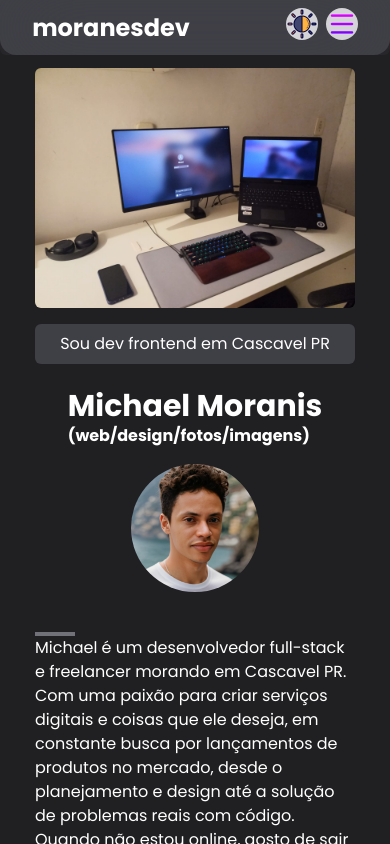
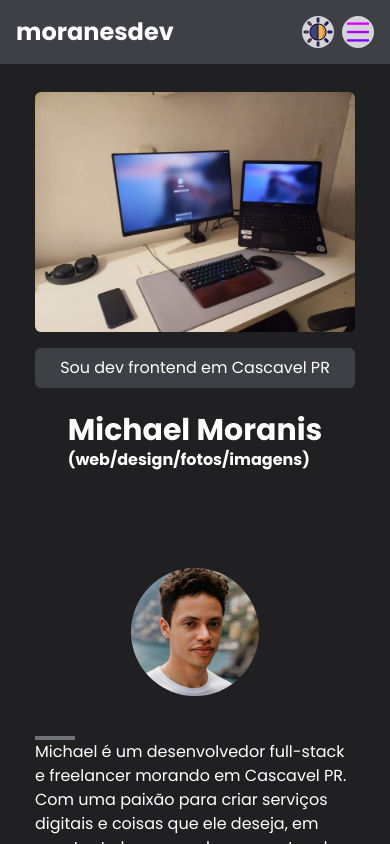
Before and after one commit to MichaelMoranis/portifolio, a React (Vite) app: page / in a window 390 px wide. Shown: the top 844 px of the page. Built offline with nearby package versions, Linux system fonts and the light colour scheme.

Commit message:
aplicando responsividade para telas maiores com tailwindcss

```diff
--- a/src/App.tsx
+++ b/src/App.tsx
@@ -8,7 +8,7 @@ import { motion } from "framer-motion";
 function App() {
   return (
     <motion.div
-      className="box"
+      className="box flex justify-center items-center m-auto w-full"
       initial={{ opacity: 0, scale: 0.5 }}
       animate={{ opacity: 1, scale: 1 }}
       transition={{
@@ -17,7 +17,7 @@ function App() {
         ease: [0, 0.71, 0.2, 1.01],
       }}
     >
-      <section className="flex flex-col items-center gap-6 mt-5 w-80 md:flex-row md:w-full lg:max-w-4xl p-4">
+      <section className="flex flex-col items-center justify-center m-auto md:mt-5 gap-6 mt-5 w-80 md:w-full lg:max-w-4xl p-4">
         <Banner />
         <Perfil />
         <WorkText textWork="Michael é um desenvolvedor full-stack e freelancer morando em Cascavel PR. Com uma paixão para criar serviços digitais e coisas que ele deseja, em constante busca por lançamentos de produtos no mercado,  desde o planejamento e design até a solução de problemas reais com código. Quando não estou online, gosto de sair com minha câmera, ouvir musica, praticar meditação etc. Faço meu serviço como freela, entre em contato para conversarmos sobre negócios e fazer orçamentos!" />
--- a/src/components/Banner/index.tsx
+++ b/src/components/Banner/index.tsx
@@ -3,7 +3,7 @@ import Bar from "../Bar";
 
 function Banner() {
   return (
-    <div className="flex flex-col items-center justify-between w-80">
+    <div className="flex flex-col items-center content-center justify-between w-80 md:mt-10 md:w-full lg:w-full">
       <div className="w-fullj pb-4">
         <img
           className="rounded-md w-96"
--- a/src/components/Bar/index.tsx
+++ b/src/components/Bar/index.tsx
@@ -4,7 +4,7 @@ interface TextProps {
 
 function Bar({ text }: TextProps) {
   return (
-    <div className="flex items-center justify-center bg-zinc-700 rounded-md p-2 text-center w-80 sm:w-2/3 md:w-4/3 text-white">
+    <div className="flex items-center justify-center bg-zinc-700 rounded-md p-2 text-center w-80 md:w-96 text-white lg:w-96">
       {text}
     </div>
   );
--- a/src/components/Button/index.tsx
+++ b/src/components/Button/index.tsx
@@ -3,7 +3,7 @@ import { Link } from "react-router-dom";
 
 function Button() {
     return (
-        <Link to='/works' className="flex items-center justify-center gap-2 w-full bg-indigo-950 text-zinc-300 font-bold text-1xl p-1 rounded-lg border-2">
+        <Link to='/works' className="flex items-center justify-center gap-2 w-full md:w-2/3 bg-indigo-950 text-zinc-300 font-bold text-1xl p-1 rounded-lg border-2">
                Meus trabalhos
             <FaLocationArrow />
         </Link>
--- a/src/components/Footer/index.tsx
+++ b/src/components/Footer/index.tsx
@@ -1,7 +1,7 @@
 function Footer() {
     return (
         <div>
-           <div className="flex flex-col items-center justify-center">
+           <div className="flex flex-col items-center justify-center mt-10 mb-4">
             <p className="font-xs">@moranisdev 2024.</p>
             <p className="font-xs"> desenvolvido por @moranisdev.</p>
            </div>
--- a/src/components/LayoutRouter/Layout.tsx
+++ b/src/components/LayoutRouter/Layout.tsx
@@ -27,53 +27,45 @@ function Layout() {
   return (
     <div className={darkMode ? "dark" : ""}>
       <div
-        className={`flex flex-col items-center gap-5 justify-evenly w-full md:max-w-2xl lg:max-w-4xl p-4 dark:bg-zinc-100 ${
+        className={`flex flex-col items-center justify-center min-h-screen w-full p-4 mb-4 dark:bg-zinc-100 ${
           darkMode ? "text-black" : "text-white"
         } font-regular`}
       >
-        <main className="flex flex-col items-center gap-5 justify-evenly w-full lg:max-w-4xl p-4">
         <header
-            className={`flex items-center justify-center w-full rounded-b-2xl fixed top-0 left-0 z-10 ${
+          className={`flex items-center justify-center w-full fixed top-0 left-0 z-10 p-4 ${
             darkMode ? "bg-zinc-400" : "bg-zinc-700"
-            }`}
+          } backdrop-blur-2xl`}
         >
-            <div className="flex w-full justify-center gap-24 items-center p-2 backdrop-blur-2xl rounded-md">
-              <div>
+          <div className="flex w-full max-w-4xl justify-between items-center">
             <h1 className="font-bold text-2xl hover:underline">
               <Link to="/">moranesdev</Link>
             </h1>
-              </div>
-              <ul className="gap-4  font-bold text-2xl hidden sm:flex justify-between">
-                <li className="hover:underline">posts</li>
+            <ul className="gap-4 font-bold text-2xl hidden sm:flex">
+              <li className="hover:underline"><Link to="/works">Projetos</Link></li>
               <li className="hover:underline">
-                  <Link to="/works">jobs</Link>
+                <Link to="/setup">Itens Pc</Link>
               </li>
-                <li className="hover:underline">sobre</li>
+              <li className="hover:underline"><Link to="/images">Fotos</Link></li>
             </ul>
-              <nav>
-                <ul className="flex gap-2 items-center justify-between">
-                  <li>
+            <nav className="flex gap-2 items-center">
               <button onClick={toggleDisplayMode}>
                 <img
                   src={sunIcon}
                   className="h-8 w-8 md:w-12 md:h-12 bg-zinc-300 rounded-full"
                 />
               </button>
-                  </li>
-                  <li>
               <button>
                 <img
                   src={burguerMenu}
                   className="h-8 w-8 md:w-12 md:h-12 bg-zinc-300 rounded-full"
                 />
               </button>
-                  </li>
-                </ul>
             </nav>
           </div>
         </header>
+        <main className="flex flex-col items-center justify-center flex-grow w-full max-w-4xl mt-10">
           <motion.div
-            className="box"
+            className="w-full m-auto"
             initial={{ opacity: 0, scale: 0.5 }}
             animate={{ opacity: 1, scale: 1 }}
             transition={{
--- a/src/components/Perfil/index.tsx
+++ b/src/components/Perfil/index.tsx
@@ -2,7 +2,7 @@ import perfil from "../../assets/perfilmod.png"
 
 function Perfil() {
     return (
-       <div className="flex flex-col md:flex-row items-center m-auto justify-between w-full  sm:w-2/3 md:w-4/3">
+       <div className="flex flex-col md:flex-row items-center m-auto justify-between w-full  sm:w-2/3 md:w-4/3 lg:w-3/5 lg:justify-around gap-20">
           <div className="flex flex-col justify-center">
             <h2 className="font-bold text-3xl">
                 Michael Moranis
--- a/src/pages/images.tsx
+++ b/src/pages/images.tsx
@@ -17,7 +17,7 @@ function Images() {
         ease: [0, 0.71, 0.2, 1.01],
       }}
     >
-      <section className="flex flex-col items-center gap-5 justify-evenly mx-4 w-80 mt-10 md:flex-row md:w-full lg:max-w-4xl p-4">
+      <section className="flex flex-col items-center gap-8 justify-evenly mx-auto w-80 lg:max-w-4xl md:flex-wrap lg:flex-wrap p-4 md:w-full md:flex-row mt-10">
         <div className="flex flex-col w-full gap-4">
           <h1 className="font-regular font-bold text-4xl ">
             Minha seção de imagens amadoras usando uma Canon T6 Rebel EOS!
--- a/src/pages/setup.tsx
+++ b/src/pages/setup.tsx
@@ -15,7 +15,7 @@ function Setup() {
         ease: [0, 0.71, 0.2, 1.01],
       }}
     >
-      <section className="flex flex-col items-center gap-6 justify-evenly mt-10 w-80 md:flex-row md:w-full lg:max-w-4xl p-4">
+      <section className="flex flex-col items-center gap-8 justify-evenly mx-auto mt-10 w-80 lg:max-w-4xl md:flex-wrap lg:flex-wrap p-4 md:w-full md:flex-row">
         <div className="flex flex-col w-full gap-8">
           <h1 className="font-regular font-bold text-4xl ">
             Gosto muito de itens para mesa home office e peças para pc, esses
--- a/src/pages/works.tsx
+++ b/src/pages/works.tsx
@@ -17,8 +17,7 @@ function Works() {
         ease: [0, 0.71, 0.2, 1.01],
       }}
     >
-      <section className="flex flex-col items-center gap-6 justify-evenly mx-4 mt-6 w-80 md:flex-row md:w-full lg:max-w-4xl p-4">
-        <div className="flex flex-col items-center justify-center full gap-5 mx-8 lg:max-w-4xl lg:w-screen font-regular font-bold mt-10">
+      <section className="flex flex-col items-center justify-center mt-10 m-auto md:mt-5 gap-6  w-80 md:w-full lg:max-w-4xl p-4">
           <div className="flex flex-col items-center justify-center w-full">
             <div className="w-64 mx-4 md:w-4/3 p-6">
               <img
@@ -34,7 +33,7 @@ function Works() {
               desenvolvedor web !
             </p>
           </div>
-          <section className="flex flex-col items-center gap-5 justify-evenly mx-4 w-80 lg:max-w-4xl p-4 md:w-full md:flex-row">
+          <section className="flex flex-col items-center gap-8 justify-evenly mx-4 w-80 lg:max-w-4xl md:flex-wrap lg:flex-wrap p-4 md:w-full md:flex-row">
             <a
               href="https://app-tarefa.vercel.app"
               target="_blank"
@@ -80,7 +79,7 @@ function Works() {
               className="h-52 w-80 my-4 md:w-80 rounded-lg"
             >
               <p className="border-b-4 border-b-zinc-600 mb-2">
-                Página web link para redes sociais para minha esposa.
+                Projeto paralelo midias sociais
               </p>
               <img
                 className="rounded-xl h-52 w-96"
@@ -89,7 +88,6 @@ function Works() {
               />
             </a>
           </section>
-        </div>
       </section>
     </motion.div>
   );
```
Lines whose indentation alone changed are shown as unchanged.
